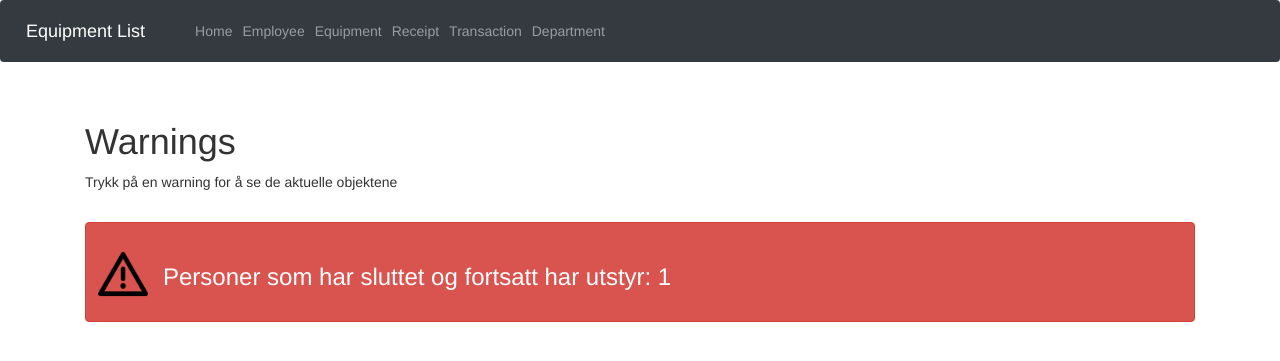
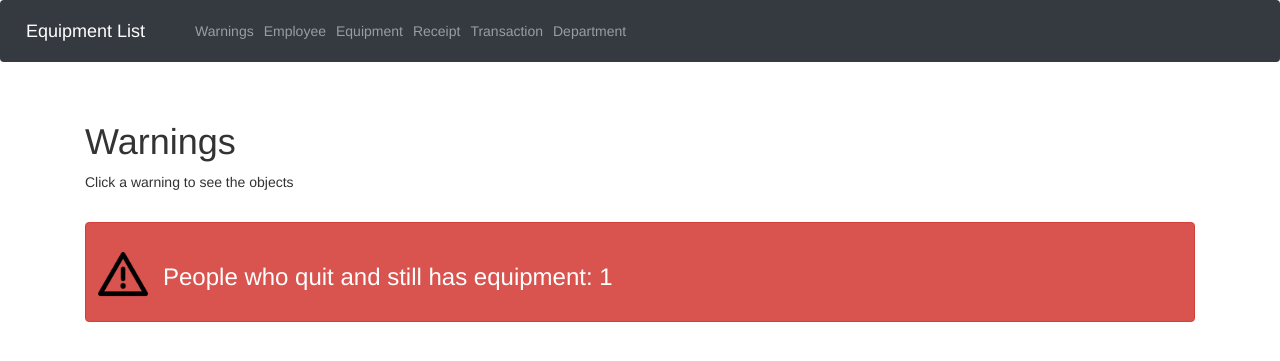
Before and after one commit to h181198/scoutgaming, a Flask app: page / in a window 1280 px wide. Shown: the top 361 px of the page. Run offline with Flask 2, Linux system fonts and the light colour scheme; tables that the repository leaves empty hold one stand-in row (values such as "Sample post"); some libraries are stand-ins or nearby versions.

Commit message:
Finish second iteration of warnings

```diff
--- a/Controllers/HomeController.py
+++ b/Controllers/HomeController.py
@@ -11,12 +11,17 @@ def index():
     try:
         missing_equ = WarningService.get_missing_equipment(session)
         quit_with_equipment = WarningService.get_quit_employee_with_equipment(session)
-        old_equipment = WarningService.get_old_equipment(session)
+        old_employee_equipment = WarningService.get_old_equipment_employees(session)
         no_equipment = WarningService.get_employees_without_equipment(session)
         no_location = WarningService.get_equipment_without_employee(session)
+        old_equipment = WarningService.get_old_equipment(session)
+
+        has_warnings = len(missing_equ) > 0 or len(quit_with_equipment) > 0 or len(old_employee_equipment) > 0 or \
+                       len(no_equipment) > 0 or len(no_location) > 0 or len(old_equipment) > 0
 
         return render_template('Views/Home/index.html', missing_equipment=missing_equ,
                                quit_with_equipment=quit_with_equipment, old_equipment=old_equipment,
-                               no_equipment=no_equipment, no_location=no_location)
+                               no_equipment=no_equipment, no_location=no_location,
+                               old_employee_equipment=old_employee_equipment, has_warnings=has_warnings)
     except TemplateNotFound:
         abort(404)
--- a/Services/WarningService.py
+++ b/Services/WarningService.py
@@ -29,7 +29,7 @@ class WarningService:
     # Method to find employees with old equipment.
     # Return the last transaction of those equipments
     @staticmethod
-    def get_old_equipment(session):
+    def get_old_equipment_employees(session):
         current_employees = EmS.get_current_employees(session)
         old_equipment = []
         current_date = datetime.datetime.now().date()
@@ -69,3 +69,22 @@ class WarningService:
                 eq_list.append(eq)
 
         return eq_list
+
+    # Method that finds equipment older than 4 years
+    # return list of equipment
+    @staticmethod
+    def get_old_equipment(session):
+        current_date = datetime.datetime.now().date()
+        interval = datetime.timedelta(days=-1461)
+        result = []
+        equipment_list = EqS.get_all_equipments(session)
+
+        for eq in equipment_list:
+            last_tran = TS.find_last_equipment_transaction(session, eq.id)
+            is_gone = False
+            if last_tran is not None:
+                is_gone = last_tran.employee_id == 1 or last_tran.employee_id == 2 or last_tran.employee_id == 3
+            if (eq.buy_date - current_date) < interval and not is_gone:
+                result.append(eq)
+
+        return result
--- a/templates/UIElements/navbar.html
+++ b/templates/UIElements/navbar.html
@@ -4,7 +4,7 @@
       <div class="collapse navbar-collapse">
         <ul class="navbar-nav mr-auto">
           <li class="nav-item">
-            <a class="nav-link" href="/">Home</a>
+            <a class="nav-link" href="/">Warnings</a>
           </li>
           <li class="nav-item">
             <a class="nav-link" href="/employee">Employee</a>
--- a/templates/Views/Home/index.html
+++ b/templates/Views/Home/index.html
@@ -2,13 +2,14 @@
 {% block body %}
 
   <div class="container"><br/>
+    {% if has_warnings %}
     <div>
         <h1>Warnings</h1>
-        <p>Trykk på en warning for å se de aktuelle objektene</p>
+        <p>Click a warning to see the objects</p>
     </div><br/>
     <div>
         {% if old_equipment|length > 0 %}
-        <form action="/transaction" method="post">
+        <form action="/equipment" method="post">
             <button type="submit" class="btn btn-danger" style="width:100%; display:block;">
                 <input type="hidden" name="data" value="{{ old_equipment }}">
                 <div class="row">
@@ -16,7 +17,7 @@
                         <img src="/static/Pictures/Warning_icon.png" alt="" style="width:50px;height:50px;" />
                     </div>
                     <div style="margin: 5px;padding: 10px;">
-                        <h3> Personer med utstyr som er mer enn 4 år gammelt: {{ old_equipment|length }}</h3>
+                        <h3> Equipment older than 4 years (also shows who has it): {{ old_equipment|length }}</h3>
                     </div>
                 </div>
             </button>
@@ -33,7 +34,7 @@
                         <img src="/static/Pictures/Warning_icon.png" alt="" style="width:50px;height:50px;" />
                     </div>
                     <div style="margin: 5px;padding: 10px;">
-                        <h3> Personer som har sluttet og fortsatt har utstyr: {{ quit_with_equipment|length }}</h3>
+                        <h3> People who quit and still has equipment: {{ quit_with_equipment|length }}</h3>
                     </div>
                 </div>
             </button>
@@ -50,7 +51,7 @@
                         <img src="/static/Pictures/Warning_icon.png" alt="" style="width:50px;height:50px;" />
                     </div>
                     <div style="margin: 5px;padding: 10px;">
-                        <h3> Antall utstyr mangler model, kjøpsdato eller kvittering: {{ missing_equipment|length }}</h3>
+                        <h3> Equipment missing buydate, model or receipt: {{ missing_equipment|length }}</h3>
                     </div>
                 </div>
          </button>
@@ -67,7 +68,7 @@
                         <img src="/static/Pictures/Warning_icon.png" alt="" style="width:50px;height:50px;" />
                     </div>
                     <div style="margin: 5px;padding: 10px;">
-                        <h3> Personer som ikke har utstyr: {{ no_equipment|length }}</h3>
+                        <h3> People without equipment: {{ no_equipment|length }}</h3>
                     </div>
                 </div>
             </button>
@@ -84,13 +85,23 @@
                         <img src="/static/Pictures/Warning_icon.png" alt="" style="width:50px;height:50px;" />
                     </div>
                     <div style="margin: 5px;padding: 10px;">
-                        <h3> Utstyr som ikke er tildelt en person: {{ no_location|length }}</h3>
+                        <h3> Equipment that does not have a person: {{ no_location|length }}</h3>
                     </div>
                 </div>
             </button>
         </form>
         <div style="margin-top: 10px" />
         {% endif %}
+
     </div>
+    {% else %}
+    <div>
+        <h1>Congratulations you have no warnings!</h1>
+    </div>
+    <br />
+    <div>
+        <img src="/static/Pictures/smiley_face.png" alt="smiley face image" style="width:50%;height:50%;" />
+    </div>
+    {% endif %}
   </div>
 {% endblock %}
```
Also changed, not shown: static/Pictures/smiley_face.png (added).
